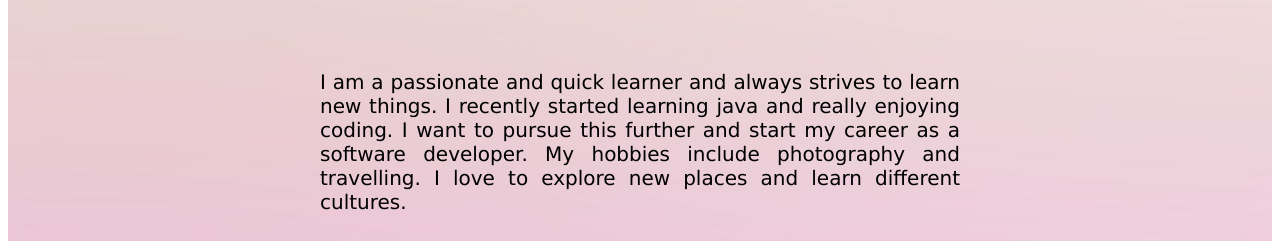
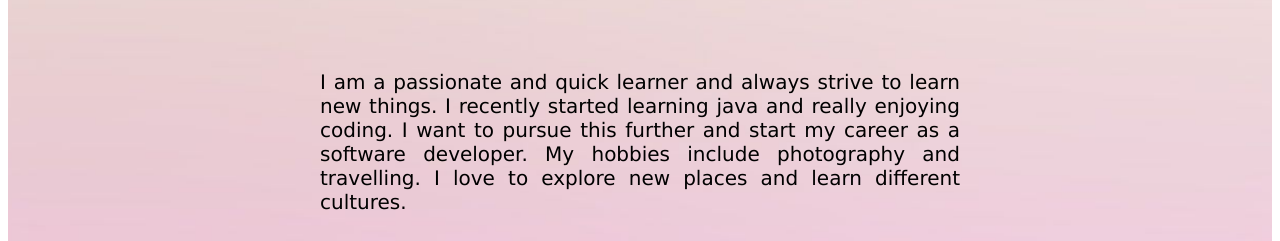
Before and after one commit to surbhikr01/myportfolio-, a plain HTML site: page index.html in a window 1280 px wide. Shown: the part 316-557 px from the top of the page. Drawn offline with Linux system fonts and the light colour scheme.

Commit message:
index.html

```diff
--- a/index.html
+++ b/index.html
@@ -19,7 +19,7 @@
                 </div>
         </div>
         <div class="mainbody">
-            <p>I am a passionate and quick learner and always strives to learn new things. I recently started learning java and really enjoying coding.
+            <p>I am a passionate and quick learner and always strive to learn new things. I recently started learning java and really enjoying coding.
                 I want to pursue this further and start my career as a software developer.
                 My hobbies include photography and travelling. I love to explore new places and learn different cultures.
                 </p>
```
